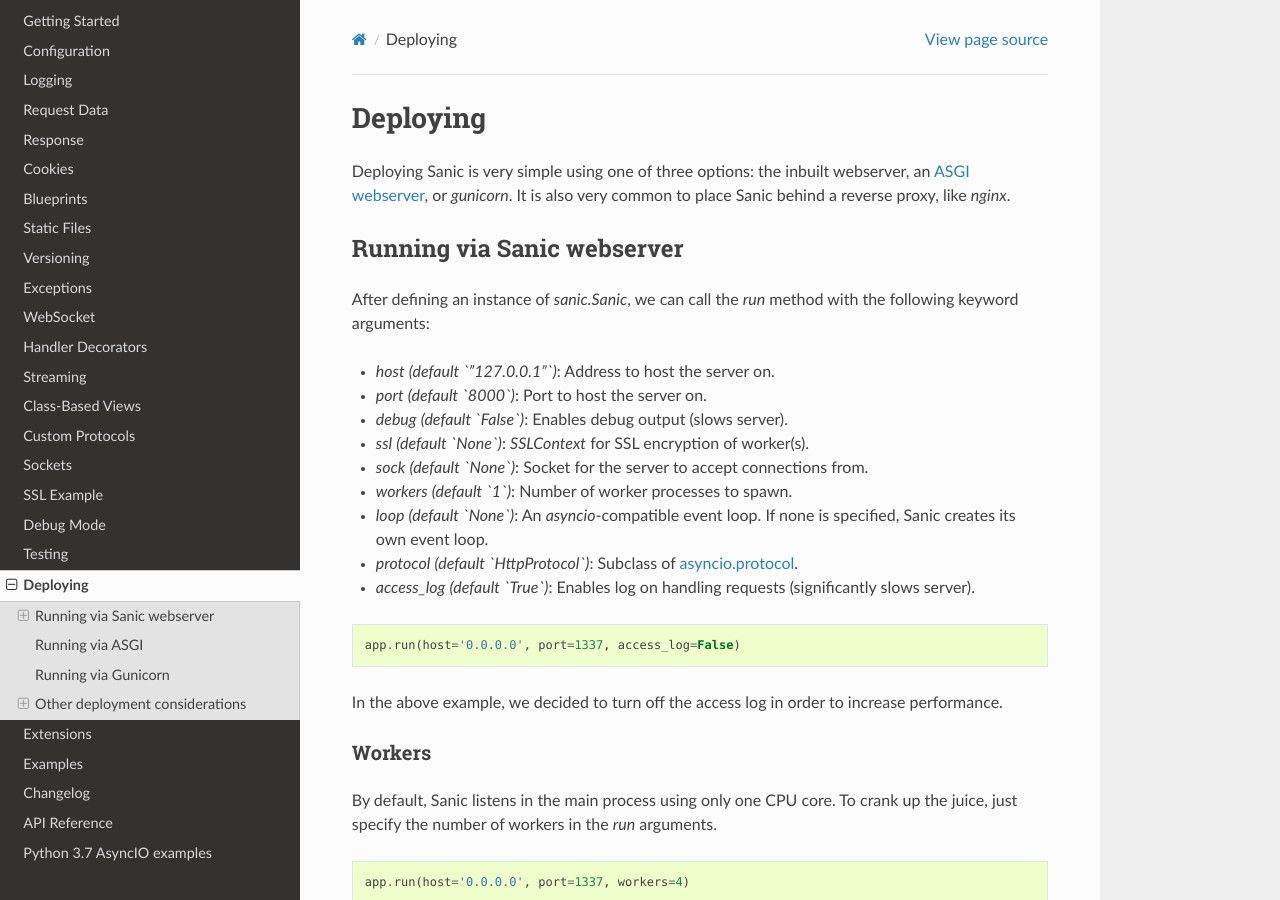
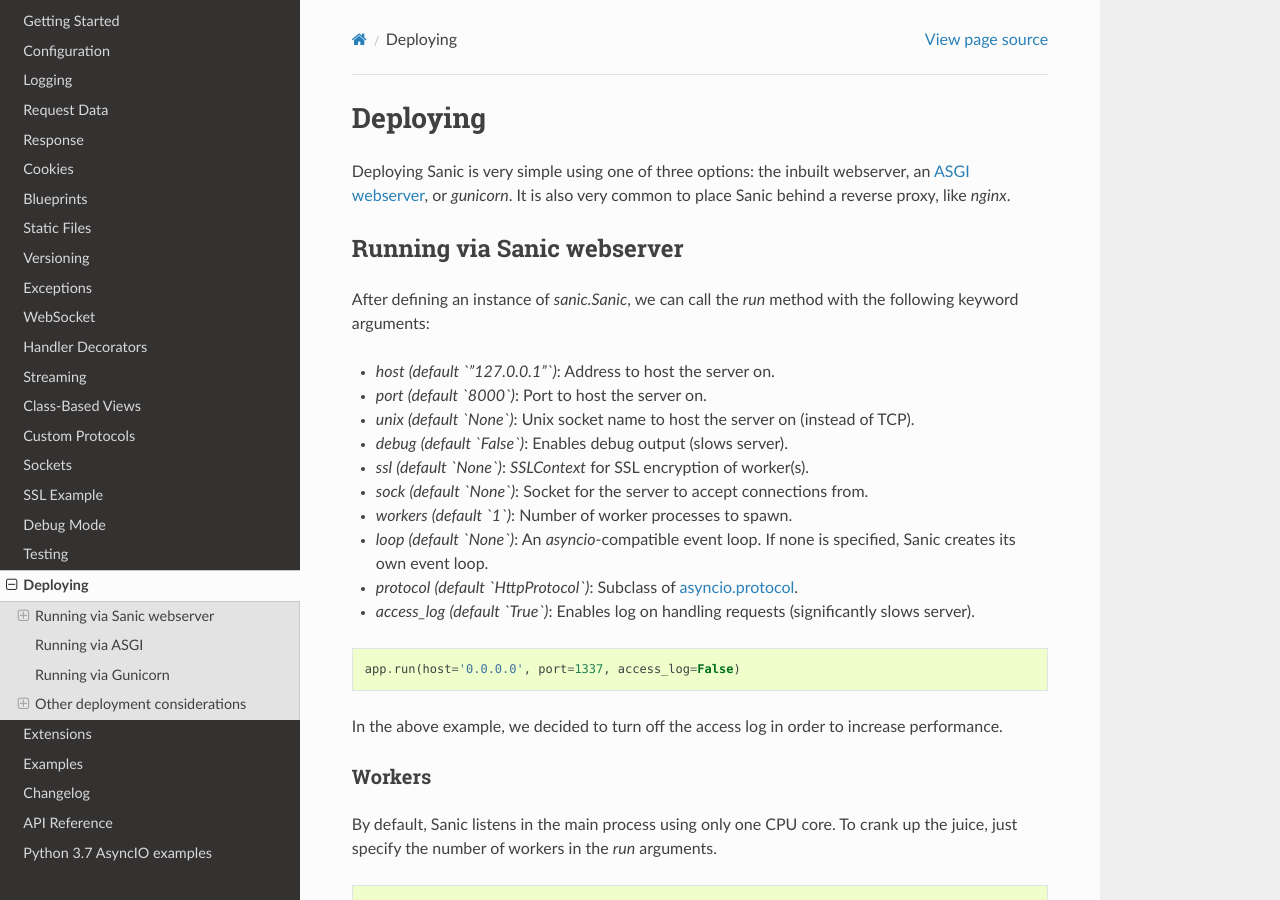
Before and after one commit to sanic-org/sanic, a Sphinx documentation site: the page built from docs/sanic/deploying.rst, in a window 1280 px wide and 900 px high. Built offline with Sphinx 7.4.7 and the Read the Docs theme 2.0.0, drawn with Linux system fonts in a browser that asks for light colours; pages that are not in the unit, such as notebooks, are missing from menus.

Commit message:
Mention unix socket mode in deployment docs.

```diff
--- a/docs/sanic/deploying.rst
+++ b/docs/sanic/deploying.rst
@@ -13,6 +13,7 @@
 
 - `host` *(default `"127.0.0.1"`)*: Address to host the server on.
 - `port` *(default `8000`)*: Port to host the server on.
+- `unix` *(default `None`)*: Unix socket name to host the server on (instead of TCP).
 - `debug` *(default `False`)*: Enables debug output (slows server).
 - `ssl` *(default `None`)*: `SSLContext` for SSL encryption of worker(s).
 - `sock` *(default `None`)*: Socket for the server to accept connections from.
```
